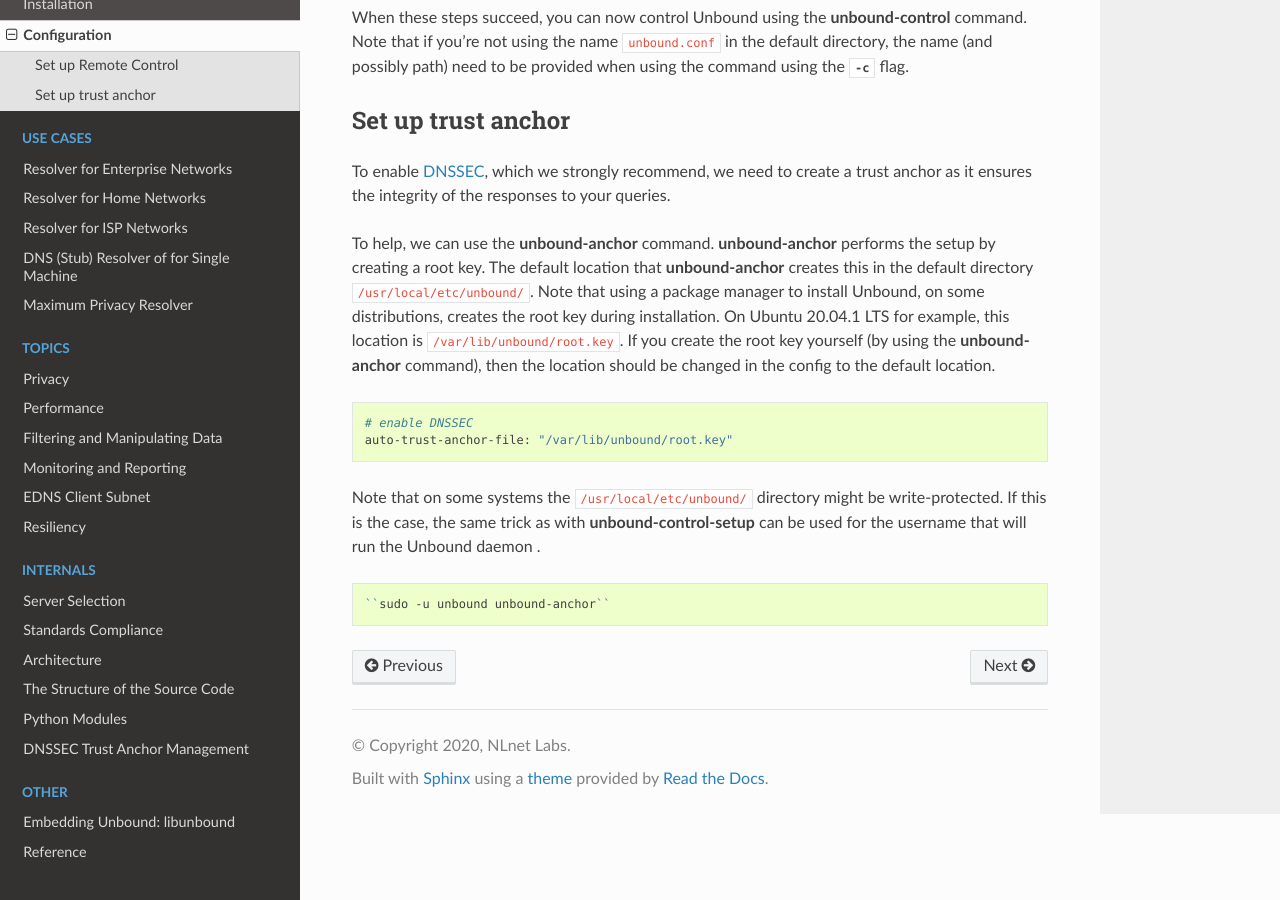
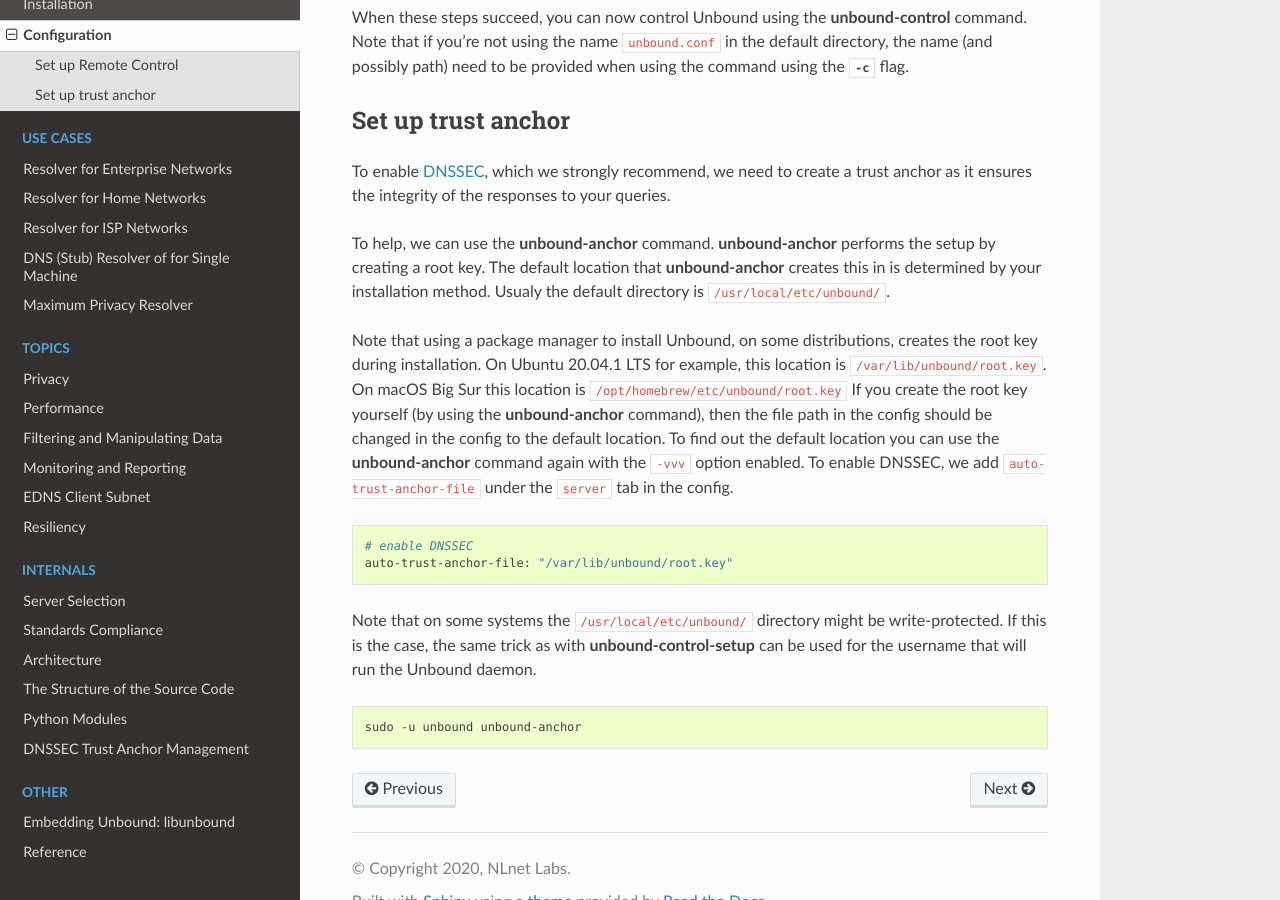
Before and after one commit to NLnetLabs/unbound-manual, a Sphinx documentation site: the page built from source/getting-started/configuration.rst, in a window 1280 px wide and 900 px high, scrolled down 1931 px. Built offline with Sphinx 7.4.7 and the Read the Docs theme 2.0.0, drawn with Linux system fonts in a browser that asks for light colours; some of the changed text lies outside the part shown.

Commit message:
add pitfalls for directory defaults for different distributions and install methods

```diff
--- a/source/getting-started/configuration.rst
+++ b/source/getting-started/configuration.rst
@@ -77,24 +77,30 @@ If you use a username like ``unbound`` in the config to run the daemon, you can
 
 When these steps succeed, you can now control Unbound using the :command:`unbound-control` command. Note that if you're not using the name ``unbound.conf`` in the default directory, the name (and possibly path) need to be provided when using the command using the :option:`-c` flag.
 
-
 Set up trust anchor
 ===================
 
 To enable `DNSSEC <https://en.wikipedia.org/wiki/Domain_Name_System_Security_Extensions>`_, which we strongly recommend, we need to create a trust anchor as it ensures the integrity of the responses to your queries.
 
-To help, we can use the :command:`unbound-anchor` command. :command:`unbound-anchor` performs the setup by creating a root key. The default location that :command:`unbound-anchor` creates this in the default directory ``/usr/local/etc/unbound/``. Note that using a package manager to install Unbound, on some distributions, creates the root key during installation. On Ubuntu 20.04.1 LTS for example, this location is ``/var/lib/unbound/root.key``. If you create the root key yourself (by using the :command:`unbound-anchor` command), then the location should be changed in the config to the default location.
+To help, we can use the :command:`unbound-anchor` command. :command:`unbound-anchor` performs the setup by creating a root key. The default location that :command:`unbound-anchor` creates this in is determined by your installation method. Usualy the default directory is ``/usr/local/etc/unbound/``.
+
+.. code::bash
+
+	unbound-anchor
+
+Note that using a package manager to install Unbound, on some distributions, creates the root key during installation. On Ubuntu 20.04.1 LTS for example, this location is ``/var/lib/unbound/root.key``. On macOS Big Sur this location is ``/opt/homebrew/etc/unbound/root.key`` If you create the root key yourself (by using the :command:`unbound-anchor` command), then the file path in the config should be changed in the config to the default location. To find out the default location you can use the :command:`unbound-anchor` command again with the ``-vvv`` option enabled.
+To enable DNSSEC, we add ``auto-trust-anchor-file`` under the ``server`` tab in the config.
 
 .. code:: bash
 
 	# enable DNSSEC
 	auto-trust-anchor-file: "/var/lib/unbound/root.key"
 
-Note that on some systems the ``/usr/local/etc/unbound/`` directory might be write-protected. If this is the case, the same trick as with :command:`unbound-control-setup` can be used for the username that will run the Unbound daemon .
+Note that on some systems the ``/usr/local/etc/unbound/`` directory might be write-protected. If this is the case, the same trick as with :command:`unbound-control-setup` can be used for the username that will run the Unbound daemon.
 
 .. code:: bash
 
-	``sudo -u unbound unbound-anchor``
+	sudo -u unbound unbound-anchor
 
 
 .. https://sizeof.cat/post/unbound-on-macos/
```
Also changed, not shown: other parts of source/getting-started/configuration.rst (+1 -1 lines), source/getting-started/installation.rst (+3 -6 lines).
